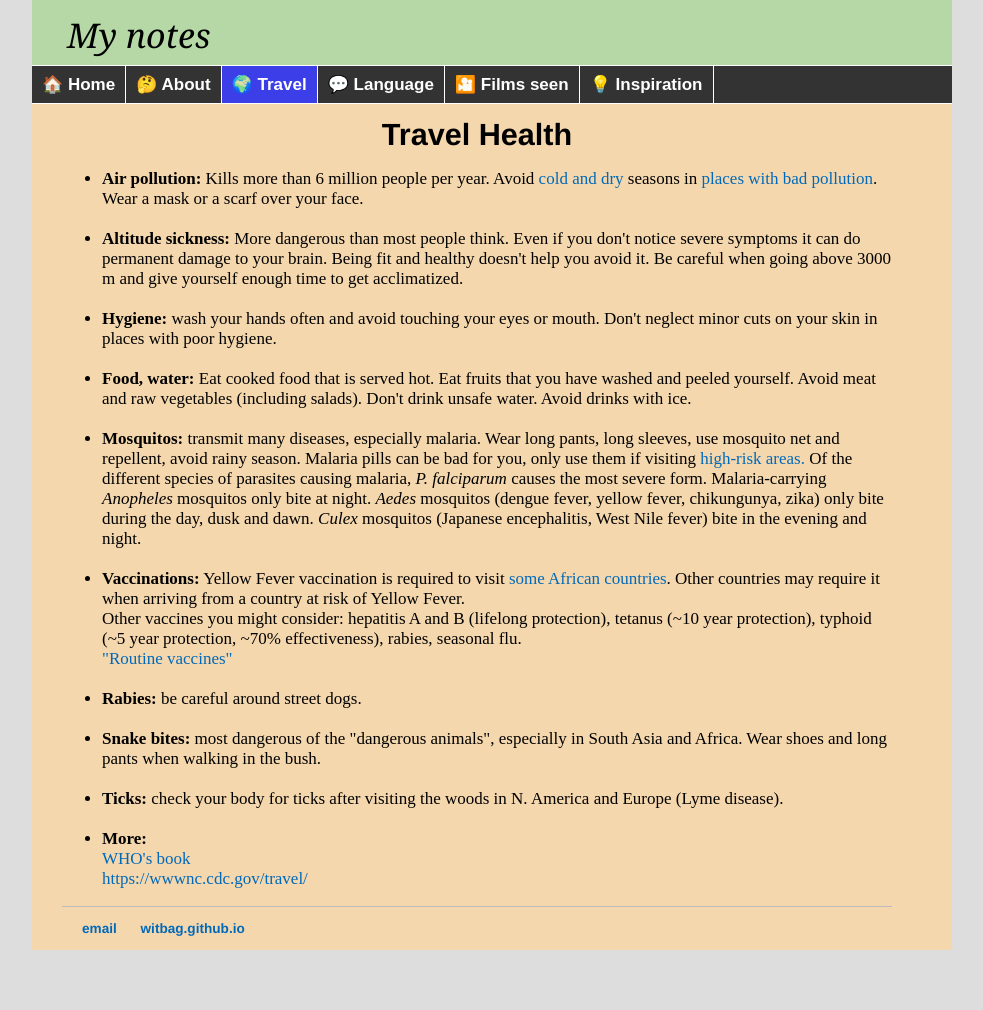
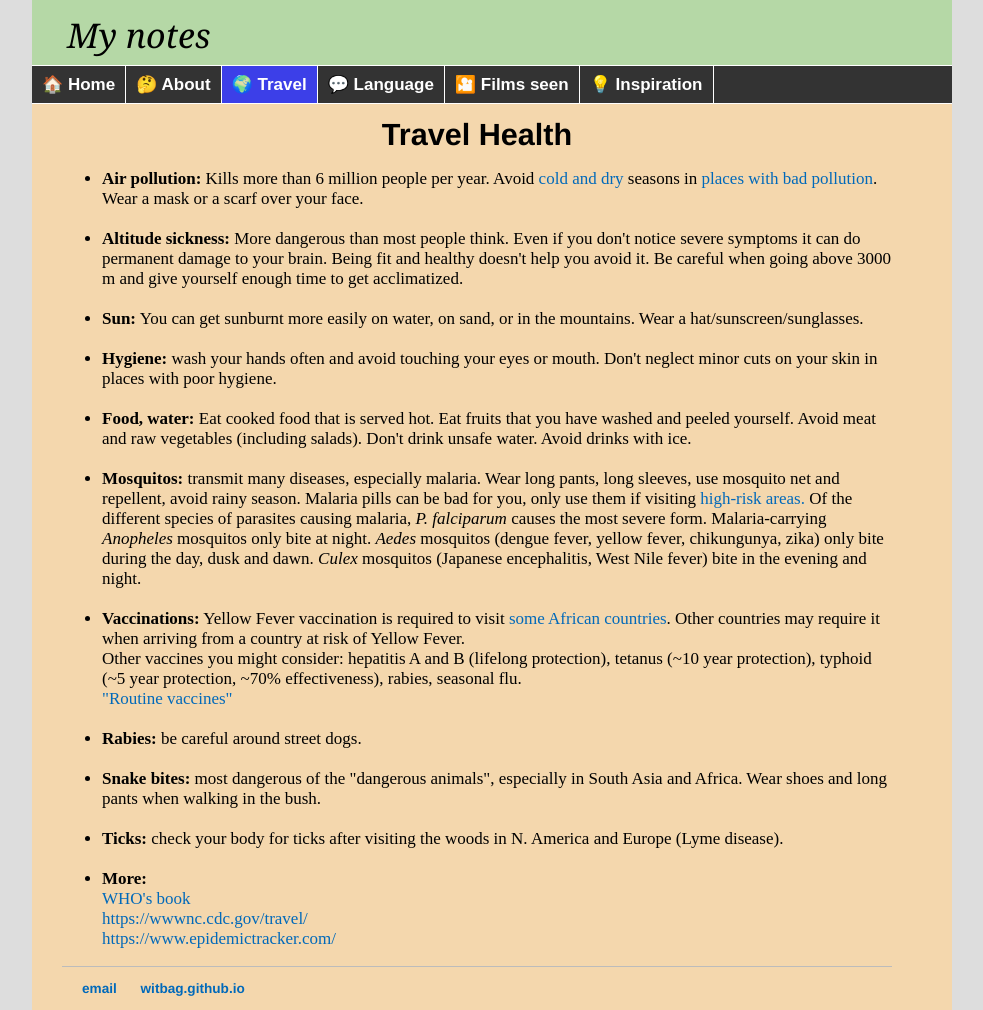
Before and after one commit to witbag/witbag.github.io, a Jekyll site: the page built from travel/health.html, in a window 1280 px wide. Shown: the whole page, without its empty margins (148-1131 px from the left). Built offline with Jekyll 4.4.1, drawn with Linux system fonts in a browser that asks for light colours; before the commit the page ends 950 px from its top, so only the background shows below that.

Commit message:
Update health.html

```diff
--- a/travel/health.html
+++ b/travel/health.html
@@ -12,6 +12,8 @@ title: Travel advice
 <li><b>Air pollution:</b> Kills more than 6 million people per year. Avoid <a href="http://climatemaps.romgens.com/" target=_blank>cold and dry</a> seasons in <a href="http://maps.who.int/airpollution/" target=_blank>places with bad pollution</a>. Wear a mask or a scarf over your face.<br>
 <br>
 <li><b>Altitude sickness:</b> More dangerous than most people think. Even if you don't notice severe symptoms it can do permanent damage to your brain. Being fit and healthy doesn't help you avoid it. Be careful when going above 3000 m and give yourself enough time to get acclimatized. <br>
+<br>
+<li><b>Sun:</b> You can get sunburnt more easily on water, on sand, or in the mountains. Wear a hat/sunscreen/sunglasses.<br>
 <br>
 <li><b>Hygiene:</b> wash your hands often and avoid touching your eyes or mouth. Don't neglect minor cuts on your skin in places with poor hygiene.<br>
 <br>
@@ -32,4 +34,5 @@ Other vaccines you might consider: hepatitis A and B (lifelong protection), teta
 <li><b>More:</b><br>
 <a href="https://www.who.int/ith/ITH_EN_2012_WEB_1.2.pdf" target=_blank>WHO's book</a><br>
 <a href="https://wwwnc.cdc.gov/travel/" target=_blank>https://wwwnc.cdc.gov/travel/</a><br>
+<a href="https://www.epidemictracker.com/" target=_blank>https://www.epidemictracker.com/</a><br>
 </ul>
```
